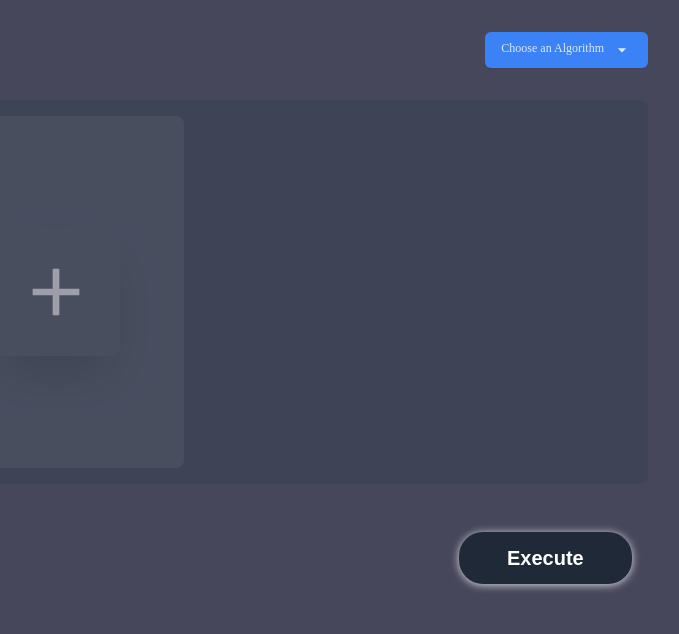
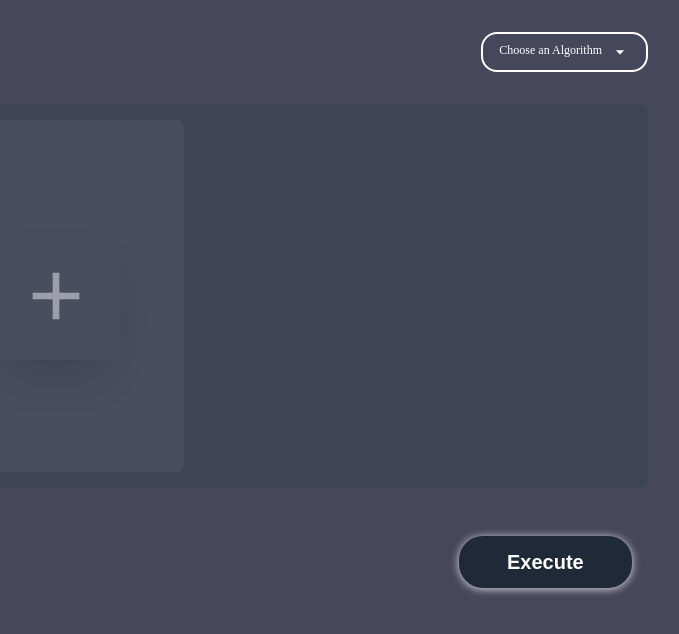
Before and after one commit to AlejandroP1028/CPU-SCHEDULING_IMPLEMENTATION, a Vue app in the folder os_js/: page / in a window 1280 px wide. Shown: the top 634 px of the page, without its empty margins (376-1055 px from the left). Built offline with nearby package versions, Linux system fonts and the light colour scheme.

Commit message:
Update dropdown.vue

```diff
--- a/os_js/src/components/dropdown.vue
+++ b/os_js/src/components/dropdown.vue
@@ -4,12 +4,15 @@
         <button @click="toggleDropdown"
         :class="[buttonClasses, { 'cursor-not-allowed opacity-50': disabled }]"
         :disabled="disabled"
-        type="button">
+        type="button"
+        class="text-white border-white">
   {{ buttonText }}
   <svg class="inline-block ml-2" width="20" height="20" viewBox="0 0 24 24" fill="none" xmlns="http://www.w3.org/2000/svg">
     <path d="M7 10l5 5 5-5H7z" fill="currentColor"/>
   </svg>
 </button>
+
+
       </div>
       <transition :name="[this.menuAlignment === 'center' ? 'center' : 'v']">
         <div v-if="show" :class="dropdownClasses">
@@ -120,38 +123,15 @@
         }
       },
       buttonClasses() {
-        const styleClasses = {
-          default: {
-            bgClass: 'dark:bg-blue-600 dark:text-blue-100 dark:hover:bg-blue-700 bg-blue-500 text-blue-100 hover:bg-blue-600',
-            borderClass: this.bordered ? 'border border-blue-100' : '',
-          },
-          sky: {
-            bgClass: 'dark:bg-sky-600 dark:text-sky-100 dark:hover:bg-sky-700 bg-sky-500 text-sky-100 hover:bg-sky-600',
-            borderClass: this.bordered ? 'border border-sky-100' : '',
-          },
-          cyan: {
-            bgClass: 'dark:bg-cyan-600 dark:text-cyan-100 dark:hover:bg-cyan-700 bg-cyan-500 text-cyan-100 hover:bg-cyan-600',
-            borderClass: this.bordered ? 'border border-cyan-100' : '',
-          },
-          teal: {
-            bgClass: 'dark:bg-teal-600 dark:text-teal-100 dark:hover:bg-teal-700 bg-teal-500 text-teal-100 hover:bg-teal-600',
-            borderClass: this.bordered ? 'border border-teal-100' : '',
-          }
-        };
-
-        const { bgClass, borderClass } = styleClasses[this.type] || styleClasses['default'];
-
         return [
-          'inline-flex justify-center w-full rounded-md shadow-sm px-4 py-2 font-medium focus:outline-none',
-          bgClass,
-          borderClass,
+          'inline-flex justify-center w-full rounded-2xl shadow-none px-4 py-2 font-medium focus:outline-none border-2 border-white',
           this.sizeClass
         ];
       },
       dropdownClasses() {
         const styleClasses = {
           default: {
-            bgClass: 'dark:bg-gray-500 dark:text-blue-100 bg-blue-100 text-blue-800',
+            bgClass: 'dark:bg-gray-700 dark:text-blue-100 bg-blue-100 text-blue-800',
             borderClass: this.bordered ? 'border border-blue-300' : '',
           },
           sky: {
@@ -198,7 +178,7 @@
       setDivider(a) {
         const styleClasses = {
           default: {
-            borderClass: 'dark:border-gray-400 border-blue-300/[.87]',
+            borderClass: 'dark:border-blue-300/[.87] border-blue-300/[.87]',
           },
           sky: {
             borderClass: 'dark:border-sky-300/[.87] border-sky-300/[.87]',
@@ -240,6 +220,7 @@
     }
   }
   </script>
+
   <style scoped>
   .v-enter-active,
   .v-leave-active {
```
Lines whose indentation alone changed are shown as unchanged.
